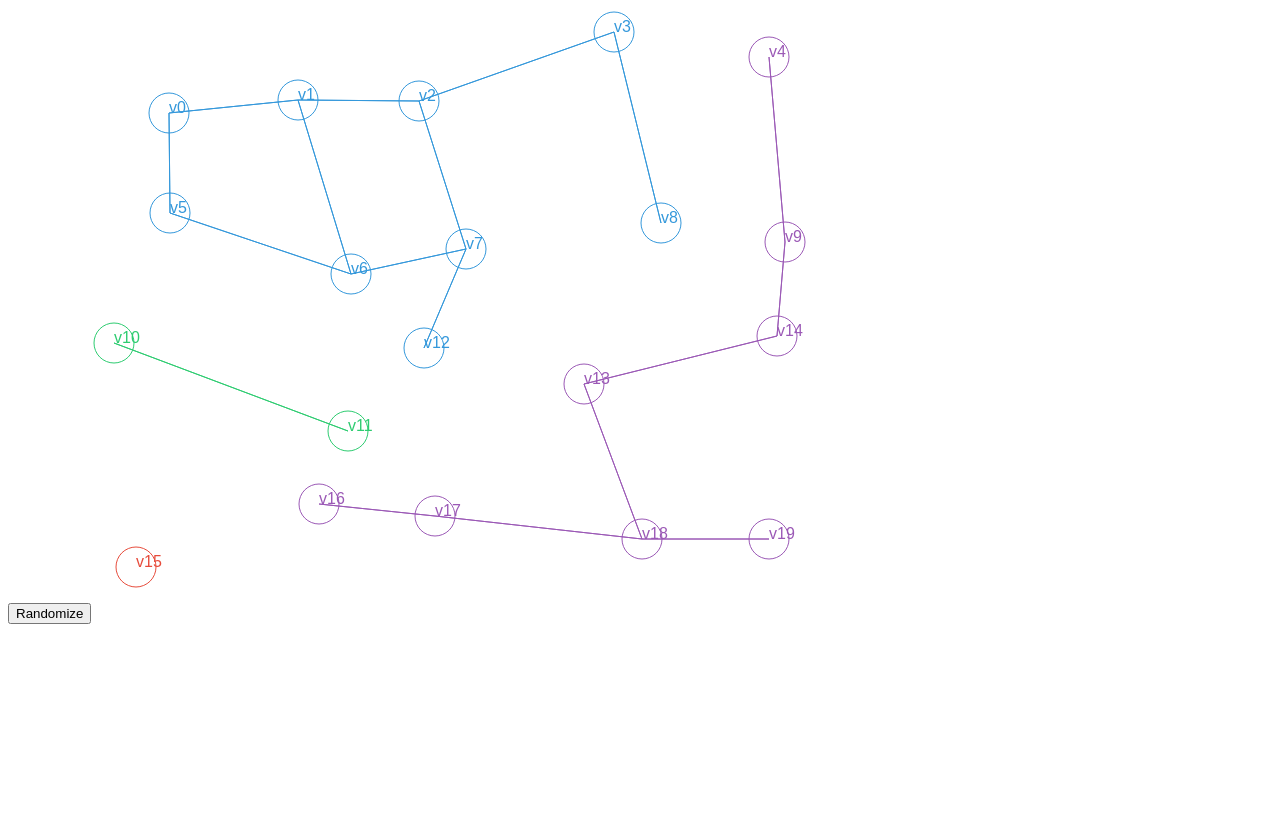
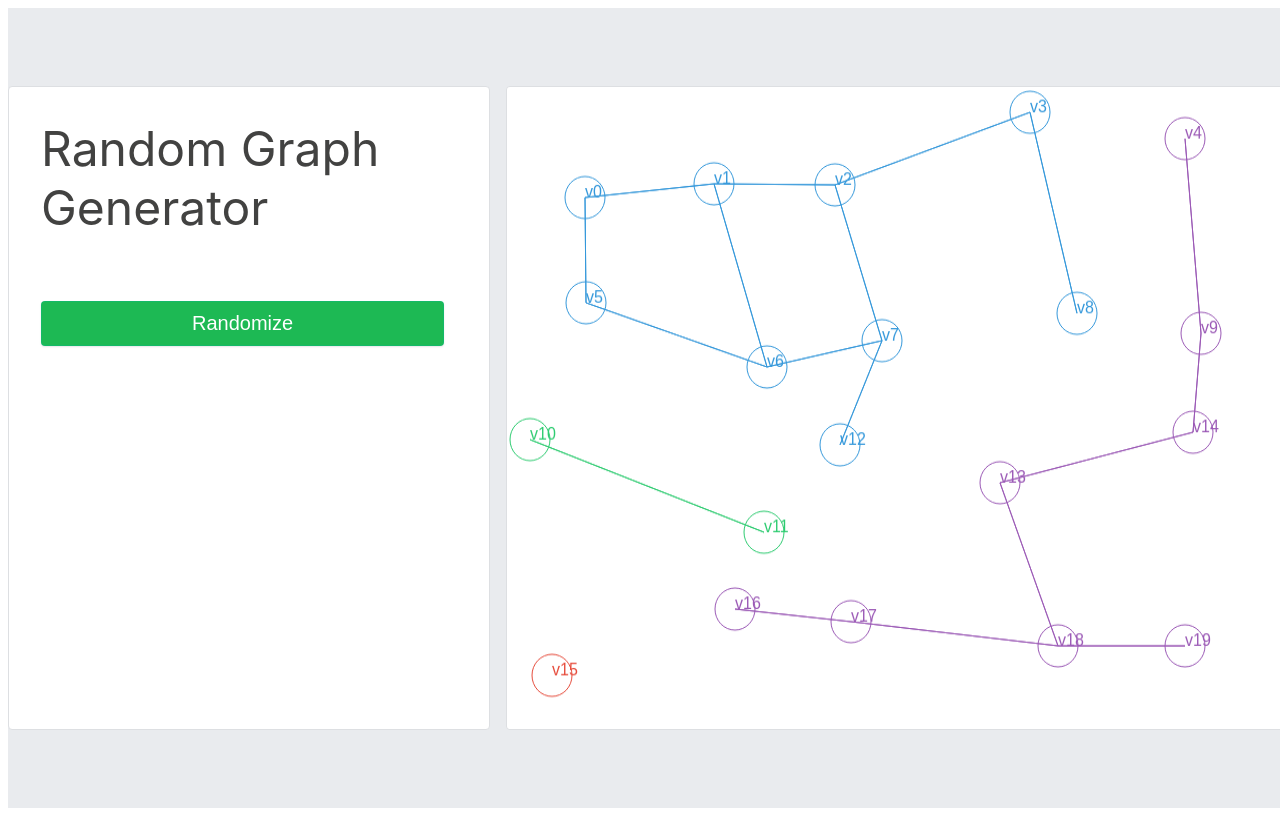
Before and after one commit to patrickxrivera/graphs-primer, a React (Create React App) app: page / in a window 1280 px wide. Built offline with nearby package versions, Linux system fonts and the light colour scheme.

Commit message:
Added styles

```diff
--- a/package.json
+++ b/package.json
@@ -5,7 +5,8 @@
   "dependencies": {
     "react": "^16.2.0",
     "react-dom": "^16.2.0",
-    "react-scripts": "1.0.17"
+    "react-scripts": "1.0.17",
+    "styled-components": "^3.2.6"
   },
   "scripts": {
     "start": "react-scripts start",
--- a/src/App/App.js
+++ b/src/App/App.js
@@ -1,12 +1,18 @@
 import React from 'react';
 
 import GraphContainer from '../Graph/GraphContainer';
+import * as Style from './AppStyles';
 
 const App = ({ graph, handleClick }) => (
-  <div>
-    <button onClick={handleClick}>Randomize</button>
-    <GraphContainer graph={graph} />
-  </div>
+  <Style.OuterWrapper>
+    <Style.InnerWrapper>
+      <Style.TextWrapper>
+        <Style.Title>Random Graph Generator</Style.Title>
+        <Style.Button onClick={handleClick}>Randomize</Style.Button>
+      </Style.TextWrapper>
+      <GraphContainer graph={graph} />
+    </Style.InnerWrapper>
+  </Style.OuterWrapper>
 );
 
 export default App;
--- a/src/App/AppContainer.js
+++ b/src/App/AppContainer.js
@@ -32,7 +32,7 @@ class AppContainer extends Component {
   };
 
   render() {
-    return <App onClick={this.handleClick} graph={this.state.graph} />;
+    return <App handleClick={this.handleClick} graph={this.state.graph} />;
   }
 }
 
--- /dev/null
+++ b/src/App/AppStyles.js
@@ -0,0 +1,53 @@
+import styled from 'styled-components';
+
+export const OuterWrapper = styled.div`
+  background-color: #e9ebee;
+  width: 100vw;
+  height: 100vh;
+  color: rgb(66, 66, 65);
+  font-family: -apple-system, BlinkMacSystemFont, 'Segoe UI', Helvetica, 'Apple Color Emoji', Arial,
+    sans-serif, 'Segoe UI Emoji', 'Segoe UI Symbol';
+  display: flex;
+  align-items: center;
+  justify-content: center;
+`;
+
+export const InnerWrapper = styled.div`
+  margin: 0 auto;
+  display: flex;
+  justify-content: space-between;
+`;
+
+export const TextWrapper = styled.div`
+  border: 1px solid #dddfe2;
+  padding-left: 2rem;
+  padding-top: 2rem;
+  border-radius: 4px;
+  height: 610px;
+  background-color: #fff;
+  width: 35%;
+`;
+
+export const Title = styled.div`
+  font-size: 3rem;
+`;
+
+export const Button = styled.button`
+  height: 45px;
+  width: 90%;
+  border-radius: 4px;
+  background-color: #1db954;
+  margin: 4rem 0;
+  border: 1px solid rgba(0, 184, 148, 0.3);
+  box-shadow: rgba(0, 0, 0, 0.1) 0px 1px 2px;
+  color: #fff;
+  font-size: 20px;
+  &:hover {
+    opacity: 0.9;
+    cursor: pointer;
+    transition: background-color 100ms ease-in;
+  }
+  &:focus {
+    outline: 0;
+  }
+`;
--- a/src/Graph/GraphContainer.js
+++ b/src/Graph/GraphContainer.js
@@ -1,4 +1,7 @@
 import React, { Component } from 'react';
+
+import * as Style from './GraphStyles';
+import './styles.css';
 
 class GraphContainer extends Component {
   state = {
--- /dev/null
+++ b/src/Graph/GraphStyles.js
@@ -0,0 +1,5 @@
+import styled from 'styled-components';
+
+export const Canvas = styled.canvas`
+  border: 2px solid red;
+`;
--- /dev/null
+++ b/src/Graph/styles.css
@@ -0,0 +1,4 @@
+.canvas {
+  border: 1px solid #dddfe2;
+  border-radius: 4px;
+}
```
Also changed, not shown: 1 other file (tests, documents, lock files or other folders).
